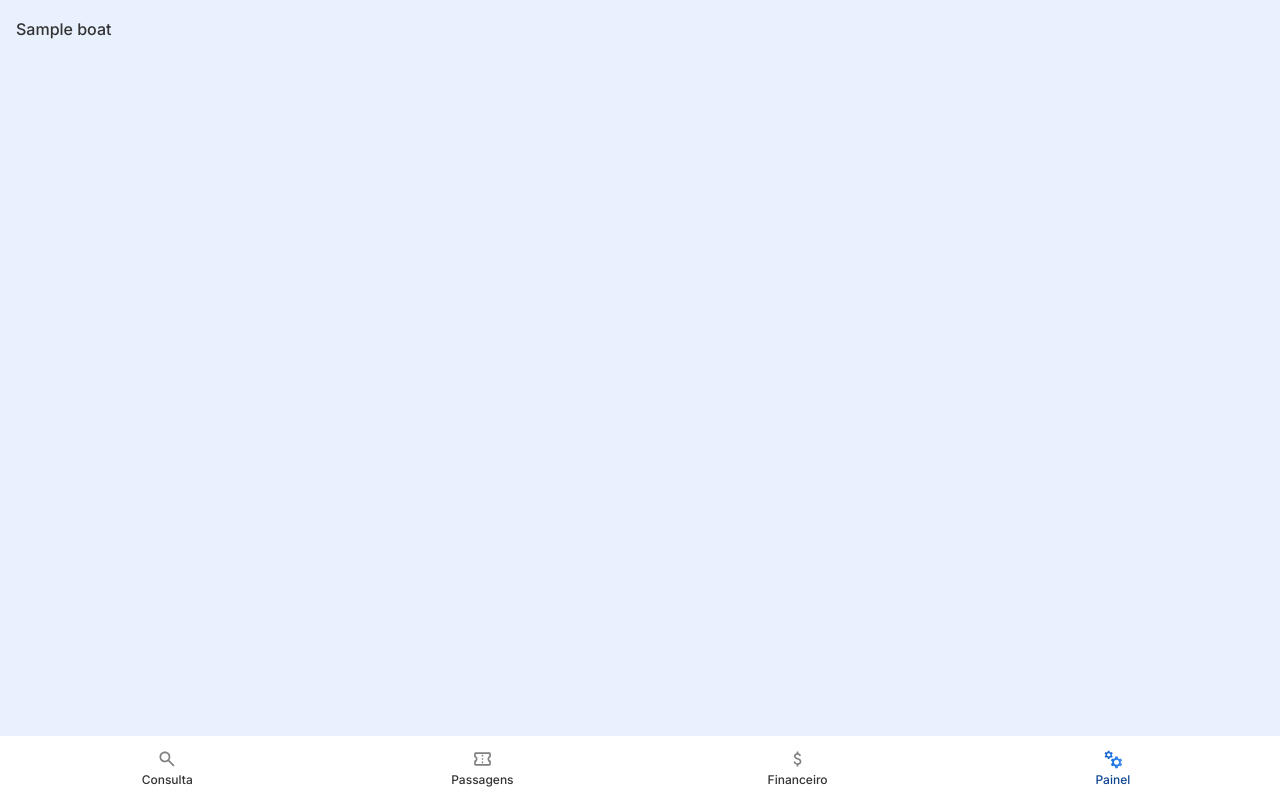
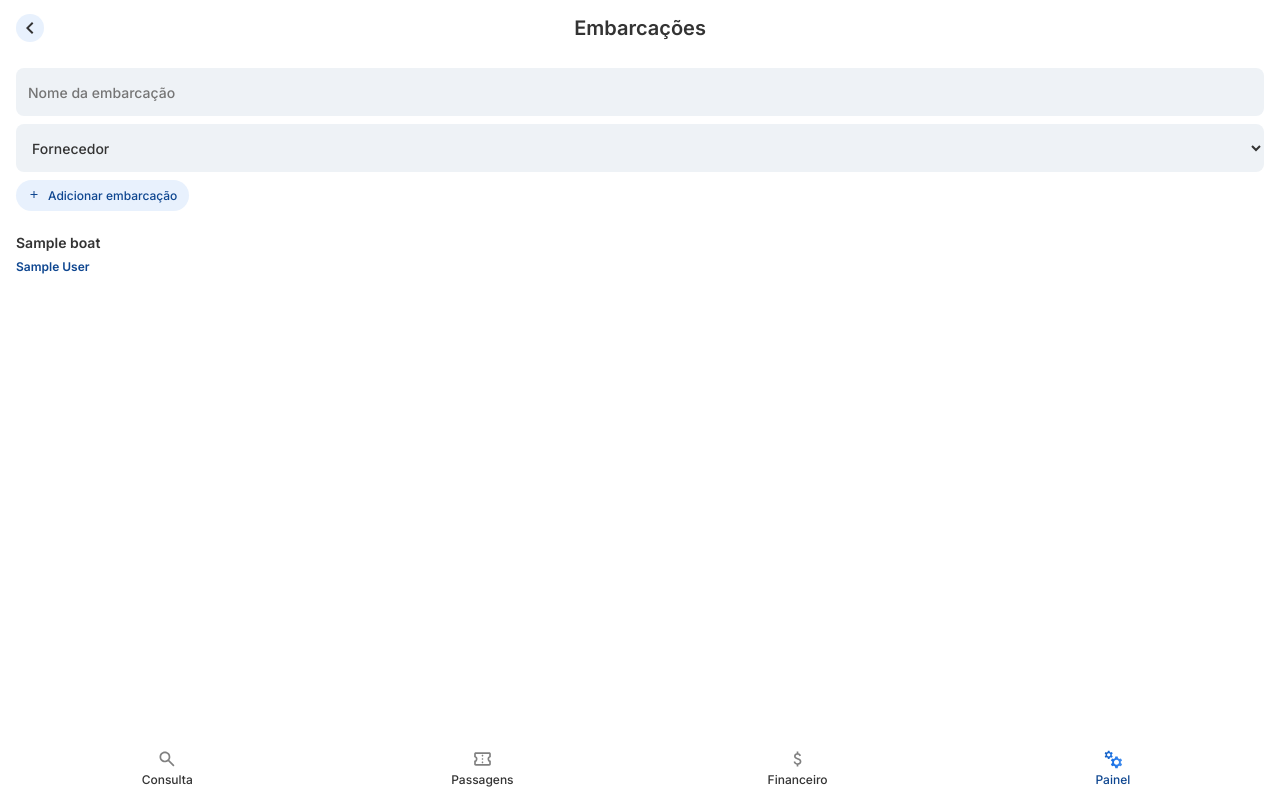
Before and after one commit to eu-erickfernandes/navegar-web, a Django app: page /embarcacoes/ in a window 1280 px wide. Run offline with Django 5.2, Linux system fonts and the light colour scheme; a user stored in the database is signed in; tables that the repository leaves empty hold one stand-in row (values such as "Sample post").

Commit message:
Cadastro de Embarcações Fixes #11

```diff
--- a/apps/route/urls.py
+++ b/apps/route/urls.py
@@ -8,12 +8,13 @@ app_name = 'route'
 urlpatterns = [
     # VIEWS
     path('', search, name= 'search'),
-    path('rotas/<int:route_id>/', route, name= 'route'),
+    path('embarcacoes/', boats, name= 'boats'),
     path('rotas/', index, name= 'index'),
     path('rotas/adicionar', add, name= 'add'),
-    path('embarcacoes/', boats, name= 'boats'),
+    path('rotas/<int:route_id>/', route, name= 'route'),
 
     # ACTIONS
+    path('boat_creation/', boat_creation, name='boat_creation'),
     path('route_creation/', route_creation, name='route_creation'),
     path('route_update/<int:route_id>', route_update, name='route_update')
 ]
--- a/apps/route/views.py
+++ b/apps/route/views.py
@@ -4,8 +4,9 @@ from django.shortcuts import render
 from django.contrib.auth.decorators import login_required
 from django.http import Http404
 
+from apps.authentication.models import CustomUser
 from apps.authentication.decorators import required_user_roles
-from .models import City, RouteBoatWeekday, Route, Boat, RouteBoat
+from .models import City, RouteBoatWeekday, Route, Boat
 
 @login_required
 @required_user_roles('A')
@@ -76,11 +77,14 @@ def route(request, route_id):
 
 
 @login_required
+@required_user_roles('A')
 def boats(request):
+    suppliers = CustomUser.objects.filter(is_superuser= False, role='S').order_by('name')
     boats = Boat.objects.all()
 
     return render(request, 'route/boats.html', {
-        'boats': boats
+        'boats': boats,
+        'suppliers': suppliers,
     })
 
 
--- a/templates/authentication/panel.html
+++ b/templates/authentication/panel.html
@@ -22,10 +22,11 @@
 
         <div class="group">
             {% if request.user.role == 'A' %}
+                <a class="panel-link routes fs-md" href="{% url 'route:index' %}">Rotas</a>
+                <a class="panel-link boats fs-md" href="{% url 'route:boats' %}">Embarcações</a>
                 <a class="panel-link users fs-md" href="{% url 'authentication:index' %}">Usuários</a>
-                <a class="panel-link routes fs-md" href="{% url 'route:index' %}">Rotas</a>
             {% endif %}
-            <!-- <a class="panel-link boats fs-md" href="{% url 'route:boats' %}">Embarcações</a> -->
+
             <a class="panel-link logout fs-md" href="{% url 'authentication:user_logout' %}">Sair</a>
         </div>
     </main>
--- a/templates/route/boats.html
+++ b/templates/route/boats.html
@@ -7,13 +7,46 @@
 {% endblock %}
 
 {% block content %}
+    {% include '../partials/_page-header.html' with title='Embarcações' back_link='/' %}
+
     <main>
+        <form class="container" action="{% url 'route:boat_creation' %}" method="POST">
+            {% csrf_token %}
+            <input
+                data-boat-search
+                id="name"
+                name="name"
+                placeholder="Nome da embarcação"
+                required
+                type="text"
+            >
+
+            <select name="supplier" id="supplier" required>
+                <option value="" disabled selected>Fornecedor</option>
+
+                {% for supplier in suppliers %}
+                    <option value="{{ supplier.id }}">{{ supplier.name }}</option>
+                {% endfor %}
+            </select>
+
+            <button class="button link add" type="submit">Adicionar embarcação</button>
+        </form>
+
+        <!-- <div class="container">
+            <a href="{% url 'route:add' %}" class="button link add">Adicionar rota</a>
+        </div> -->
+
         <ul>
             {% for boat in boats %}
-                <li>
-                    <a href="#">{{ boat }}</a>
+                <li class="container" data-boat-item="{{ boat.name }}">
+                    <p class="fs-md fw-bd">{{ boat.name }}</p>
+                    <span class="clr-primary fs-sm fw-bd">{{ boat.supplier.name }}</span>
                 </li>
             {% endfor %}
         </ul>
     </main>
 {% endblock %}
+
+{% block js_template %}
+    <script src="{% static 'js/templates/route/boat.js' %}"></script>
+{% endblock %}
```
Also changed, not shown: apps/route/actions.py (+15 -0 lines).
